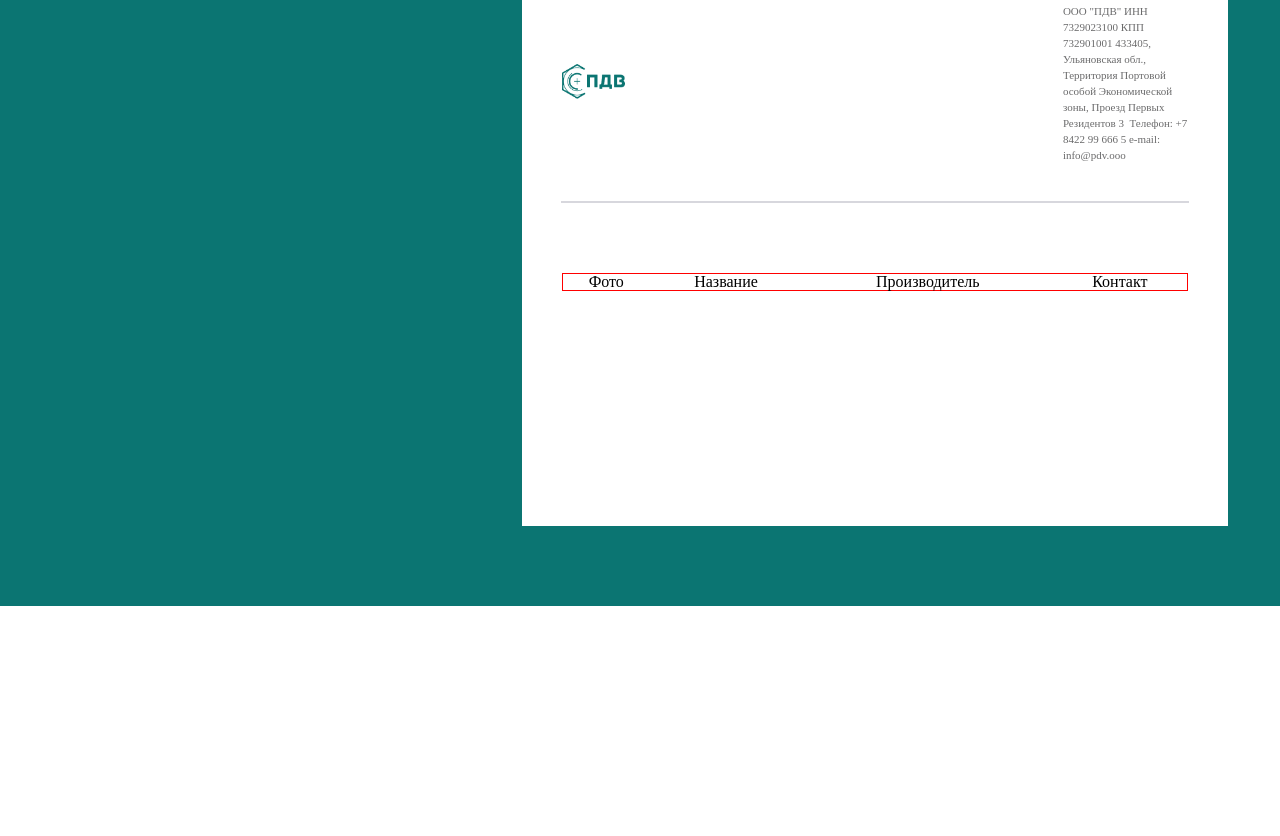
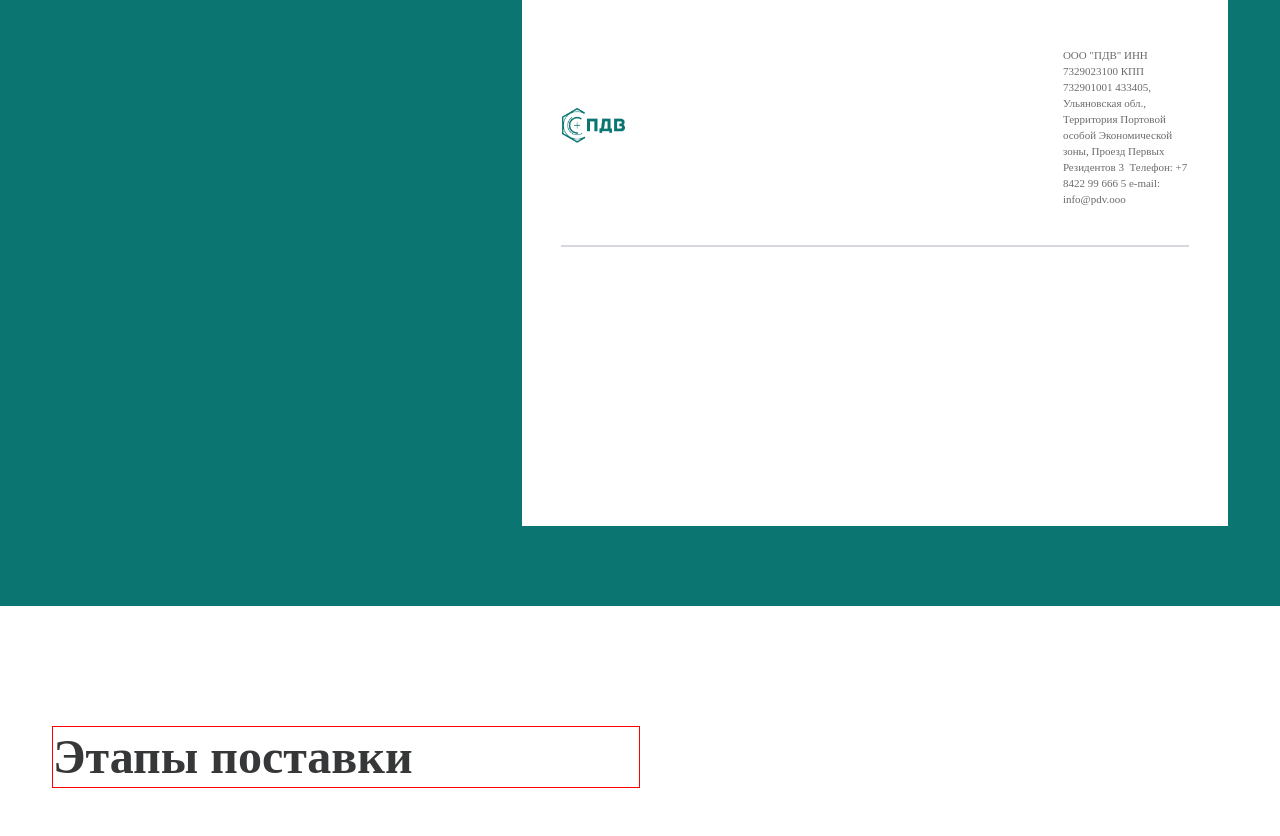
Before and after one commit to Shonazarov-Sanjarbek/homework1, a plain HTML site: page index.html in a window 1280 px wide. Shown: the part 3011-3847 px from the top of the page. Before the commit the page ends 3617 px from the top, so only its background shows below. Drawn offline with Linux system fonts and the light colour scheme.

Commit message:
homework-1

```diff
--- a/index.html
+++ b/index.html
@@ -276,19 +276,22 @@
                                 </div>
                             </div>
                         </div>
-                        <table class="client__table">
-                            <thead>
-                                <tr>
-                                    <th>Фото</th>
-                                    <th>Название</th>
-                                    <th>Производитель</th>
-                                    <th>Контакт</th>
-                                </tr>
-                            </thead>
-                            <tbody>
+                    </div>
+                </div>
+            </div>
+        </section>
+        <section class="stages" id="stages">
+            <div class="container">
+                <div class="stages__block">
+                    <div class="stages__subtitle">
+                        <p>
+                            Этапы поставки
+                        </p>
+                    </div>
+                    <div class="stages__wrapper">
+                        <div class="stages__card">
 
-                            </tbody>
-                        </table>
+                        </div>
                     </div>
                 </div>
             </div>
--- a/sass/blocks/_client.scss
+++ b/sass/blocks/_client.scss
@@ -53,8 +53,4 @@
             color: $bg-stext;
         }
     }
-    &__table{
-        width: 100%;
-        border: 1px solid red;
-    }
 }
--- /dev/null
+++ b/sass/blocks/_stages.scss
@@ -0,0 +1,29 @@
+.stages{
+    width: 100%;
+    margin-top: 120px;
+    &__block{
+        width: 100%;
+        @include dfc(start, center);
+        gap: 48px;
+    }
+    &__subtitle{
+        border: 1px solid red;
+        width: 50%;
+        p{
+            font-size: 48px;
+            line-height: 60px;
+            font-weight: 600;
+            color: $bg-text;
+        }
+    }
+    &__wrapper{
+        width: 100%;
+        @include dfc();
+        gap: 24px;
+    }
+    &__card{
+        width: 100%;
+        @include df();
+        gap: 56px;
+    }
+}
--- a/sass/main.scss
+++ b/sass/main.scss
@@ -9,3 +9,4 @@
 @import "blocks/why";
 @import "blocks/work";
 @import "blocks/client";
+@import "blocks/stages";
```
Also changed, not shown: assets/img/table-img.png (added), css/main.min.css, 1 other file.
